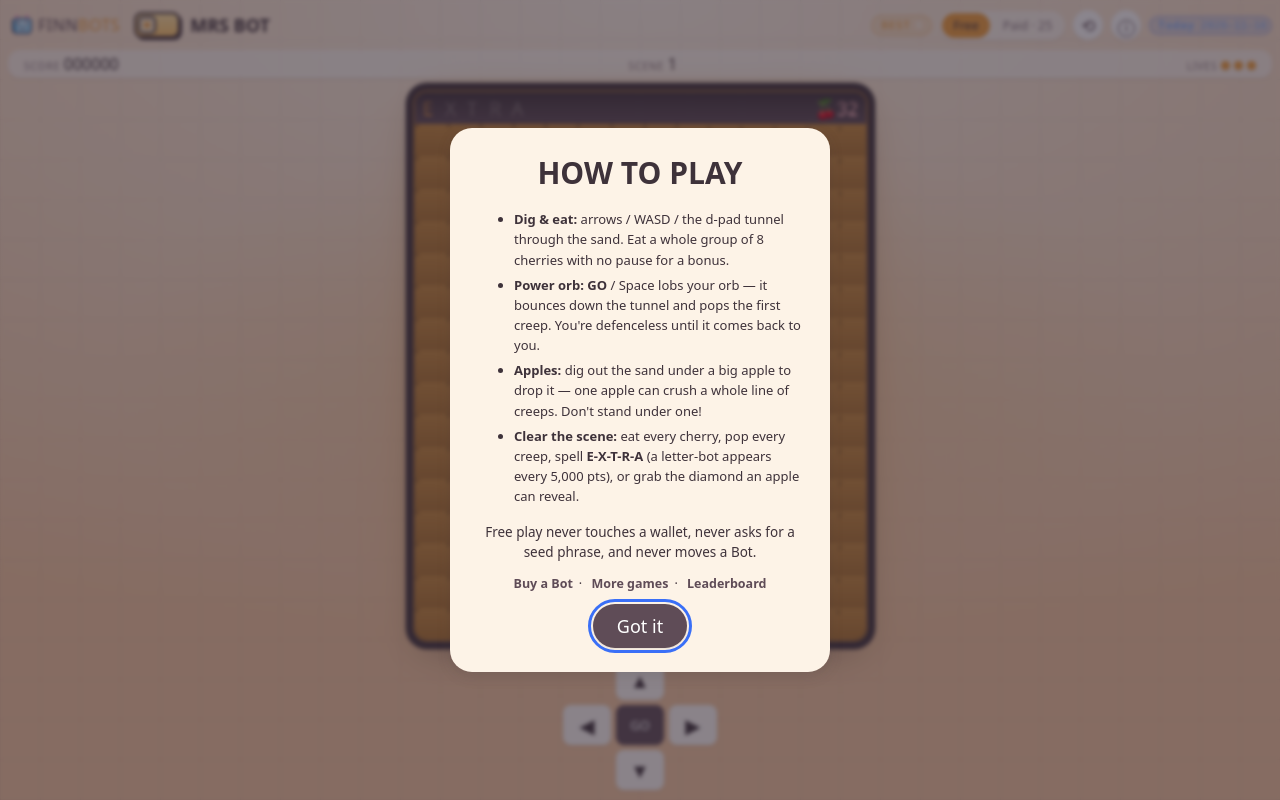
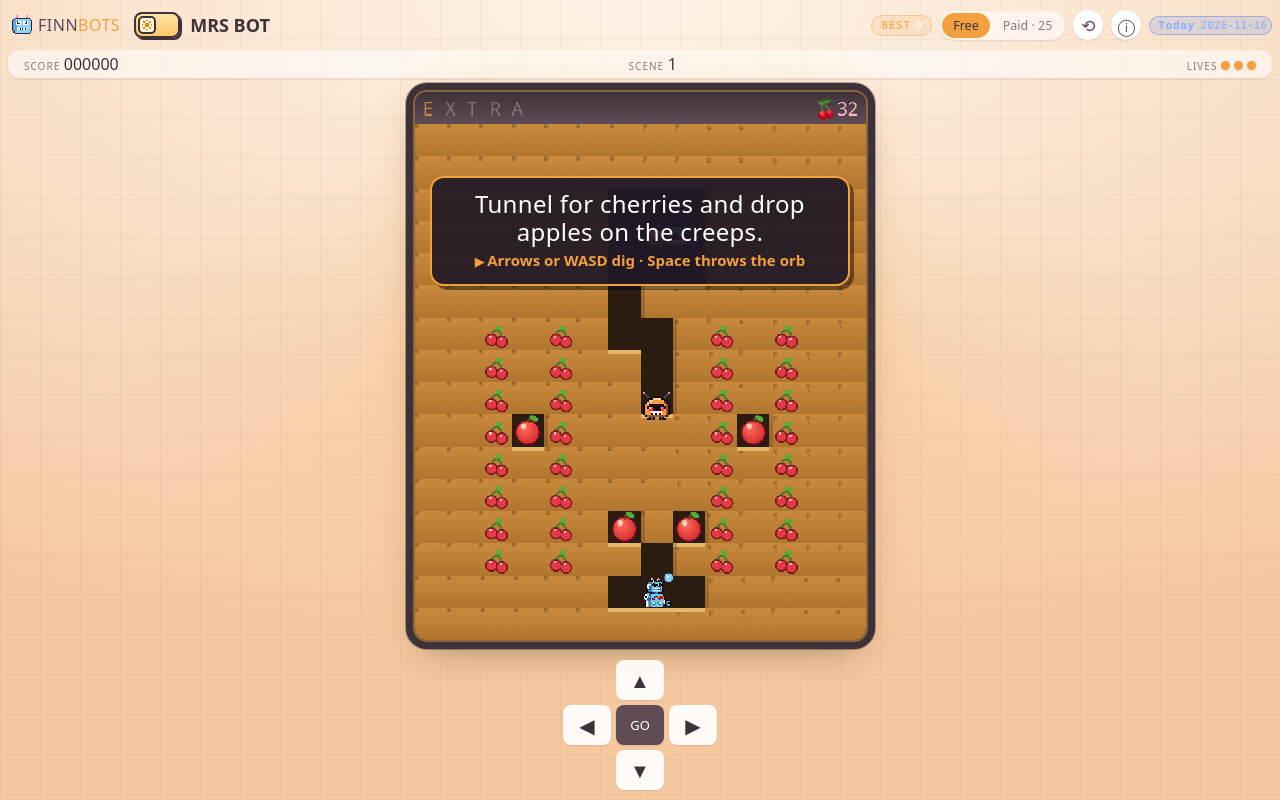
Before and after one commit to FinnBots/mrs-bot, a plain HTML site: page index.html in a window 1280 px wide. Drawn offline with Linux system fonts and the light colour scheme; animation ran at ten frames a second; a web font is replaced by a local one.

Commit message:
deploy index.html (246072 bytes, sha 6298498ff9be)

```diff
--- a/index.html
+++ b/index.html
@@ -1083,6 +1083,20 @@ body:not(.mode-paid) .app .facts{ display:block !important; }
   .fb-outro-bar span{ transition:none }
   .fb-outro-sparks{ display:none }
 }
+</style>
+<style id="fb-coach-css">
+/* FinnBots COACH LAYER — the goal + the one control over the live game (templates/coach-layer.js) */
+.fb-coach{ position:fixed; left:50%; top:22%; transform:translateX(-50%); z-index:80; pointer-events:none;
+  width:max-content; max-width:min(88vw,420px); box-sizing:border-box; padding:12px 18px 13px; border-radius:14px;
+  background:rgba(32,24,38,.92); border:2px solid var(--fb-amber,#f2a03d); box-shadow:4px 4px 0 0 rgba(0,0,0,.45);
+  color:#fff; text-align:center; display:flex; flex-direction:column; gap:6px;
+  animation:fb-coach-in .35s ease-out both; transition:opacity .35s, transform .35s; }
+.fb-coach-goal{ font-family:var(--disp,system-ui); font-weight:400; font-size:clamp(18px,4.6vw,24px); line-height:1.15; letter-spacing:.3px; }
+.fb-coach-how{ font-family:var(--body,system-ui); font-size:clamp(13px,3.4vw,15px); line-height:1.3; color:var(--fb-amber,#f2a03d); font-weight:700; }
+.fb-coach-how::before{ content:"\25B6\FE0E  "; font-size:.8em; }
+.fb-coach-out{ opacity:0; transform:translateX(-50%) translateY(-8px); }
+@keyframes fb-coach-in{ from{ transform:translateX(-50%) translateY(10px); } }   /* position only: a stalled animation (a background tab, a throttled timeline) must still SHOW the box */
+@media (prefers-reduced-motion: reduce){ .fb-coach{ animation:none; transition:none; } }
 </style>
 </head>
 <body>
@@ -3698,6 +3712,76 @@ var FB_FAMILY_CODEC = (function(){
   }catch(e){ /* the family layer must never break a game */ }
 })();
 </script>
+<script id="fb-coach" data-fb-goal="Tunnel for cherries and drop apples on the creeps." data-fb-touch="The on-screen pad · GO" data-fb-keys="Arrows or WASD dig · Space throws the orb">
+/* FinnBots COACH LAYER — the first 30 seconds (brief 1, 2026-10-27).
+   Founder: "First 30 seconds of each of the six: starts instantly, the goal is obvious without reading, the first
+   death/win feels good." Before this, a first-time player landed on a 115-193 word How to play card and had to read
+   it and tap Got it before anything moved — on a phone, the whole screen.
+
+   What it does, once, at load:
+   1. If the game's boot opened its rules card (#rulesOverlay.show), close it the way a player's Got it does — by
+      clicking #rulesClose, so the game's own close handler runs — and drop the focus that handler puts on the info
+      button (a Space press would otherwise open the card again). The full rules stay one tap away behind the info
+      button; nothing in them is removed.
+   2. Show TWO lines over the live game: the goal and the one control, from the site's own data
+      (website/data/games.json `short` + `controls`, written onto this tag by apply-coach.js). It never blocks a tap
+      (pointer-events: none) and it fades on the first touch, click or key, or after 9 seconds.
+   It does nothing on a wallet return (?phantom_action= or ?src=browse): that path belongs to the wallet layer.
+   SOURCE OF TRUTH: this file + coach-layer.css, injected by apply-coach.js, pinned by verify-game.js, driven by
+   verify-coach.js. Never hand-edit a game's copy. */
+(function () {
+  'use strict';
+  var tag = document.getElementById('fb-coach');   /* its own tag carries the words; no tag, no words — never a reason to stop */
+  var at = function (k) { return (tag && tag.getAttribute(k)) || ''; };
+  var q = '';
+  try { q = window.location.search || ''; } catch (e) { /* no location: carry on */ }
+  if (/[?&](phantom_action=|src=browse\b)/.test(q)) return;
+  var goal = at('data-fb-goal'), touch = at('data-fb-touch'), keys = at('data-fb-keys');
+
+  /* 1. the rules card the boot opened: closed as Got it would close it */
+  var rules = document.getElementById('rulesOverlay');
+  function closeBootRules() {
+    if (!rules || !rules.classList.contains('show')) return false;
+    var btn = document.getElementById('rulesClose');
+    if (btn && btn.click) btn.click();
+    if (rules.classList.contains('show')) rules.classList.remove('show');
+    var info = document.getElementById('infoBtn');
+    if (info && document.activeElement === info && info.blur) info.blur();
+    return true;
+  }
+  closeBootRules();
+  /* a game that opens the card a moment after boot (a deferred init) is closed too — within the first 1.5 s only,
+     so a player who opens it on purpose later is never overruled */
+  var watch = null;
+  if (rules && window.MutationObserver) {
+    watch = new MutationObserver(function () { closeBootRules(); });
+    watch.observe(rules, { attributes: true, attributeFilter: ['class'] });
+    setTimeout(function () { if (watch) { watch.disconnect(); watch = null; } }, 1500);
+  }
+
+  /* 2. the goal + the one control, over the live game */
+  if (!goal) return;
+  var coarse = false;
+  try { coarse = window.matchMedia && window.matchMedia('(pointer: coarse)').matches; } catch (e) { /* desktop */ }
+  var hint = (coarse ? touch : keys) || touch || keys;
+  var box = document.createElement('div');
+  box.className = 'fb-coach';
+  box.setAttribute('role', 'status');
+  box.setAttribute('aria-live', 'polite');
+  var g = document.createElement('b'); g.className = 'fb-coach-goal'; g.textContent = goal; box.appendChild(g);
+  if (hint) { var h = document.createElement('span'); h.className = 'fb-coach-how'; h.textContent = hint; box.appendChild(h); }
+  document.body.appendChild(box);
+  var gone = false;
+  function hide() {
+    if (gone) return; gone = true;
+    box.classList.add('fb-coach-out');
+    setTimeout(function () { if (box.parentNode) box.parentNode.removeChild(box); }, 400);
+    ['pointerdown', 'touchstart', 'keydown'].forEach(function (ev) { document.removeEventListener(ev, hide, true); });
+  }
+  ['pointerdown', 'touchstart', 'keydown'].forEach(function (ev) { document.addEventListener(ev, hide, true); });
+  setTimeout(hide, 9000);
+})();
+</script>
 <script defer id="fb-beacon" src="https://static.cloudflareinsights.com/beacon.min.js" data-cf-beacon='{"token": "b11bf18cfe07453484c01ca2d417e772"}'></script>
 <script id="fb-analytics">
 /* ==========================================================================
```
Also changed, not shown: 1 other file.
